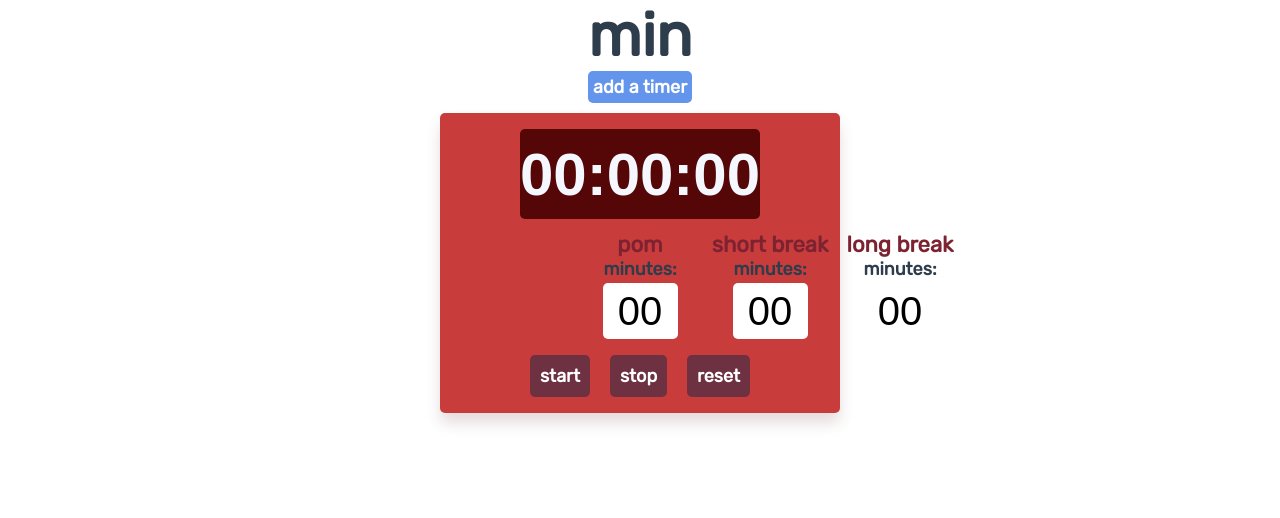
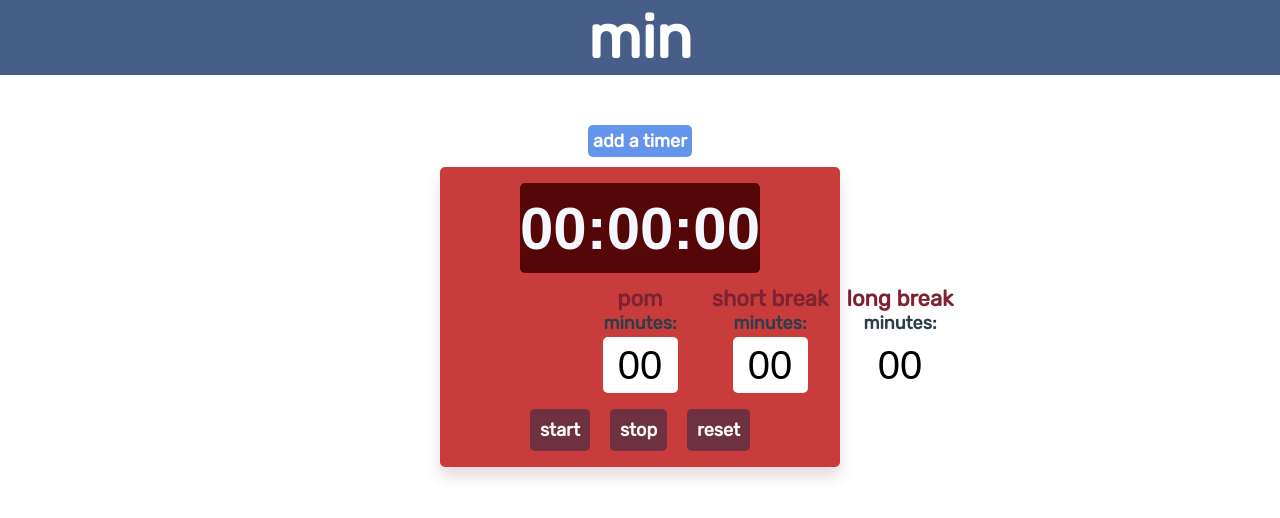
Before and after one commit to SarnaKhmel/min-client, a React (Create React App) app: page / in a window 1280 px wide. Shown: the top 518 px of the page. Built offline with nearby package versions, Linux system fonts and the light colour scheme; a web font is replaced by a local one.

Commit message:
added title text to navbar

```diff
--- a/src/App.js
+++ b/src/App.js
@@ -32,7 +32,6 @@ class App extends Component {
     return (
       <div className="App">
         <NavBar />
-        <div><h1>min</h1></div>
         <div className="add-timer-button" onClick={this.handleAddTimer}>add a timer</div>
         <div className="timers-container">
           <Timer isPomodoro="true" />
--- a/src/components/NavBar/NavBar.css
+++ b/src/components/NavBar/NavBar.css
@@ -2,4 +2,12 @@
     display: flex;
     align-items: center;
     justify-content: space-between;
+    height: 75px;
+    width: 100%;
+    background-color: rgb(71, 95, 136);
+    margin-bottom: 50px;
 }
+
+#navbar h1 {
+    color: white;
+}
--- a/src/components/NavBar/NavBar.js
+++ b/src/components/NavBar/NavBar.js
@@ -5,7 +5,7 @@ const NavBar = (props) => {
     return (
         <div id="navbar">
             <div id="nav-left"></div>
-            <div id="nav-middle"></div>
+            <div id="nav-middle"><h1>min</h1></div>
             <div id="nav-right"></div>
         </div>
     )
```
